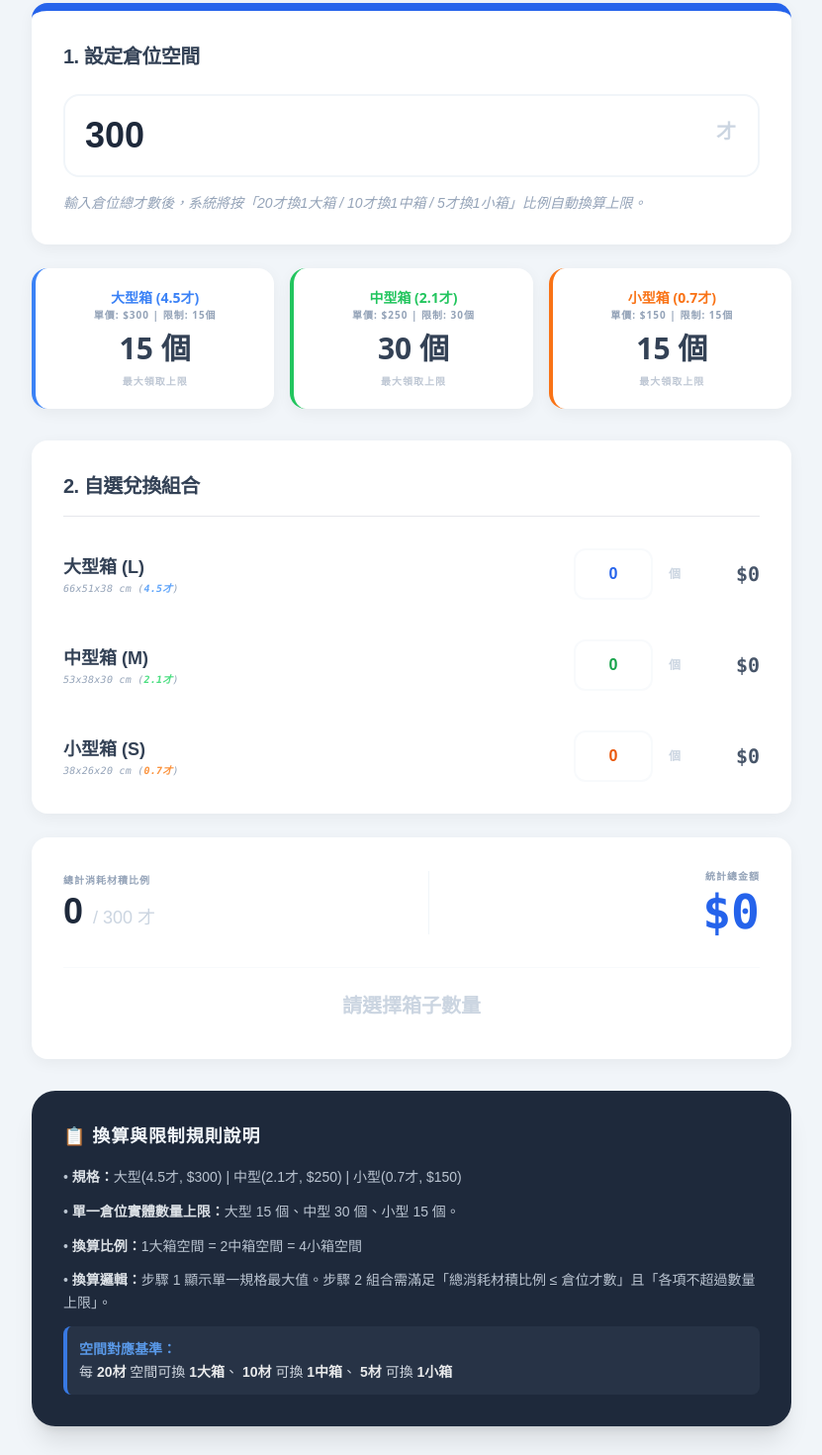
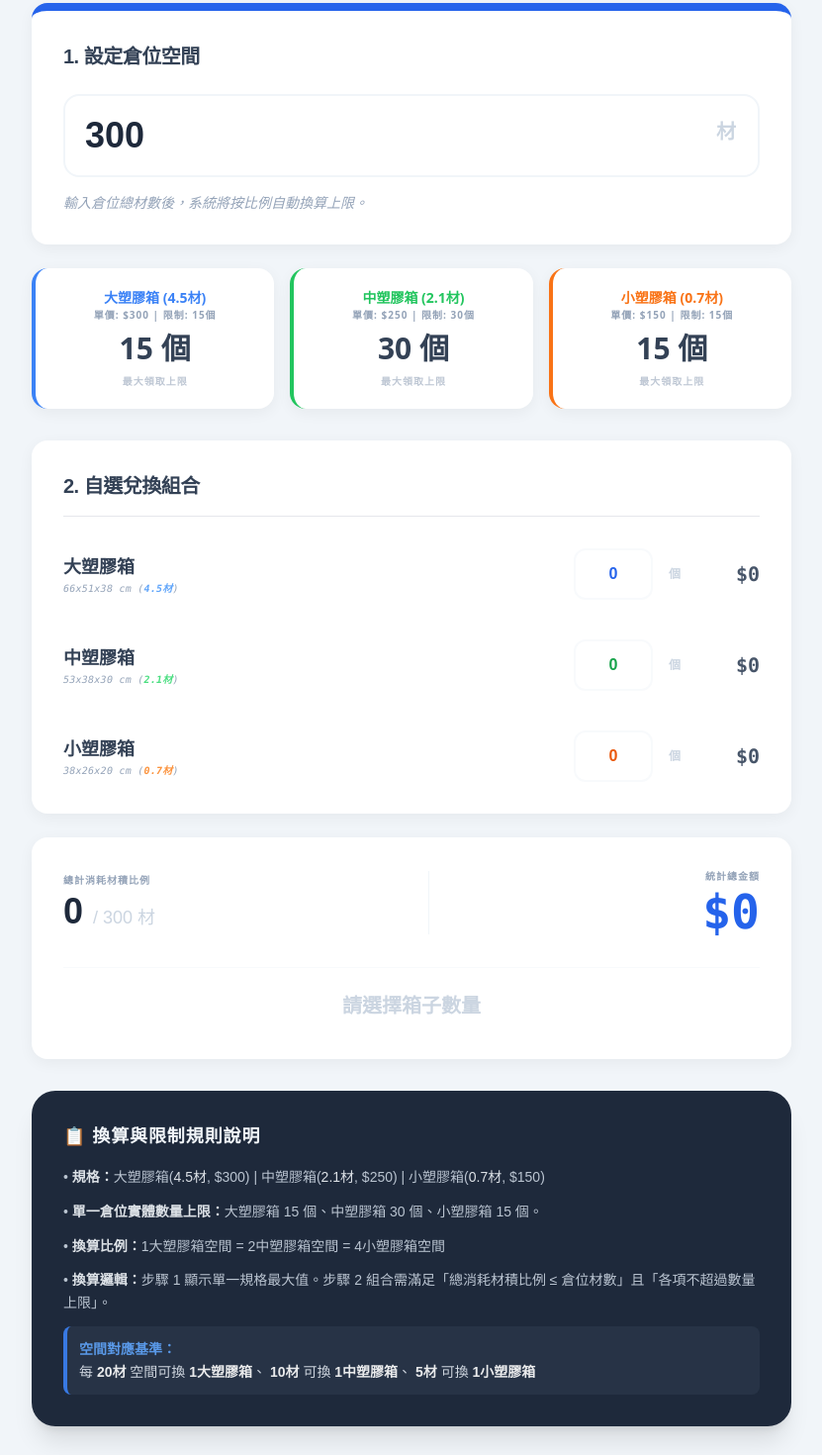
Before and after one commit to redbay612/Storage-space-plastic-box-conversion-tool, a plain HTML site: page index.html in a window 1280 px wide. Shown: the part 29-1499 px from the top of the page at 99% size, without its empty margins (224-1055 px from the left). Drawn offline with nearby package versions, Linux system fonts and the light colour scheme.

Commit message:
Add files via upload

```diff
--- a/index.html
+++ b/index.html
@@ -21,27 +21,27 @@
             <h2 class="text-xl font-bold text-slate-700 mb-6 flex items-center tracking-tight">1. 設定倉位空間</h2>
             <div class="relative">
                 <input type="number" id="totalCapacity" value="300" class="w-full p-5 border-2 border-slate-100 rounded-2xl text-4xl font-black text-slate-800 focus:border-blue-500 outline-none transition-all">
-                <span class="absolute right-6 top-6 text-slate-300 text-xl font-bold">才</span>
+                <span class="absolute right-6 top-6 text-slate-300 text-xl font-bold">材</span>
             </div>
-            <p class="text-slate-400 text-sm mt-4 font-medium italic">輸入倉位總才數後，系統將按「20才換1大箱 / 10才換1中箱 / 5才換1小箱」比例自動換算上限。</p>
+            <p class="text-slate-400 text-sm mt-4 font-medium italic">輸入倉位總材數後，系統將按比例自動換算上限。</p>
         </section>
 
         <!-- 步驟 1: 自動換算上限 -->
         <div class="grid grid-cols-1 md:grid-cols-3 gap-4 mb-8 text-center font-sans">
             <div class="card p-5 border-l-4 border-blue-500">
-                <div class="text-blue-500 font-bold text-sm">大型箱 (4.5才)</div>
+                <div class="text-blue-500 font-bold text-sm">大塑膠箱 (4.5材)</div>
                 <div class="text-[10px] text-slate-400 mb-2 font-bold tracking-widest">單價: $300 | 限制: 15個</div>
                 <div id="autoMaxL" class="text-3xl font-black text-slate-700">-- 個</div>
                 <div class="text-[10px] text-slate-400 mt-2 uppercase font-bold tracking-widest opacity-60">最大領取上限</div>
             </div>
             <div class="card p-5 border-l-4 border-green-500">
-                <div class="text-green-500 font-bold text-sm">中型箱 (2.1才)</div>
+                <div class="text-green-500 font-bold text-sm">中塑膠箱 (2.1材)</div>
                 <div class="text-[10px] text-slate-400 mb-2 font-bold tracking-widest">單價: $250 | 限制: 30個</div>
                 <div id="autoMaxM" class="text-3xl font-black text-slate-700">-- 個</div>
                 <div class="text-[10px] text-slate-400 mt-2 uppercase font-bold tracking-widest opacity-60">最大領取上限</div>
             </div>
             <div class="card p-5 border-l-4 border-orange-500">
-                <div class="text-orange-500 font-bold text-sm">小型箱 (0.7才)</div>
+                <div class="text-orange-500 font-bold text-sm">小塑膠箱 (0.7材)</div>
                 <div class="text-[10px] text-slate-400 mb-2 font-bold tracking-widest">單價: $150 | 限制: 15個</div>
                 <div id="autoMaxS" class="text-3xl font-black text-slate-700">-- 個</div>
                 <div class="text-[10px] text-slate-400 mt-2 uppercase font-bold tracking-widest opacity-60">最大領取上限</div>
@@ -55,8 +55,8 @@
                 <!-- 大 -->
                 <div class="flex items-center justify-between group">
                     <div class="flex-1">
-                        <div class="font-bold text-slate-700 text-lg">大型箱 (L)</div>
-                        <div class="text-[10px] text-slate-400 font-mono italic tracking-wide">66x51x38 cm (<span class="text-blue-400 font-bold">4.5才</span>)</div>
+                        <div class="font-bold text-slate-700 text-lg">大塑膠箱</div>
+                        <div class="text-[10px] text-slate-400 font-mono italic tracking-wide">66x51x38 cm (<span class="text-blue-400 font-bold">4.5材</span>)</div>
                     </div>
                     <div class="flex items-center gap-4">
                         <input type="number" id="inputL" value="0" min="0" class="w-20 p-3 border-2 border-slate-50 rounded-xl text-center font-black text-blue-600 focus:border-blue-400 outline-none transition-all">
@@ -68,8 +68,8 @@
                 <!-- 中 -->
                 <div class="flex items-center justify-between group">
                     <div class="flex-1">
-                        <div class="font-bold text-slate-700 text-lg">中型箱 (M)</div>
-                        <div class="text-[10px] text-slate-400 font-mono italic tracking-wide">53x38x30 cm (<span class="text-green-400 font-bold">2.1才</span>)</div>
+                        <div class="font-bold text-slate-700 text-lg">中塑膠箱</div>
+                        <div class="text-[10px] text-slate-400 font-mono italic tracking-wide">53x38x30 cm (<span class="text-green-400 font-bold">2.1材</span>)</div>
                     </div>
                     <div class="flex items-center gap-4">
                         <input type="number" id="inputM" value="0" min="0" class="w-20 p-3 border-2 border-slate-50 rounded-xl text-center font-black text-green-600 focus:border-green-400 outline-none transition-all">
@@ -81,8 +81,8 @@
                 <!-- 小 -->
                 <div class="flex items-center justify-between group">
                     <div class="flex-1">
-                        <div class="font-bold text-slate-700 text-lg">小型箱 (S)</div>
-                        <div class="text-[10px] text-slate-400 font-mono italic tracking-wide">38x26x20 cm (<span class="text-orange-400 font-bold">0.7才</span>)</div>
+                        <div class="font-bold text-slate-700 text-lg">小塑膠箱</div>
+                        <div class="text-[10px] text-slate-400 font-mono italic tracking-wide">38x26x20 cm (<span class="text-orange-400 font-bold">0.7材</span>)</div>
                     </div>
                     <div class="flex items-center gap-4">
                         <input type="number" id="inputS" value="0" min="0" class="w-20 p-3 border-2 border-slate-50 rounded-xl text-center font-black text-orange-600 focus:border-orange-400 outline-none transition-all">
@@ -99,7 +99,7 @@
                 <div class="text-center md:text-left">
                     <div class="text-[10px] text-slate-400 font-black tracking-widest mb-1 uppercase">總計消耗材積比例</div>
                     <div class="text-4xl font-black text-slate-800">
-                        <span id="finalUsed">0</span> <span class="text-lg text-slate-300 font-normal">/ <span id="finalMax">300</span> 才</span>
+                        <span id="finalUsed">0</span> <span class="text-lg text-slate-300 font-normal">/ <span id="finalMax">300</span> 材</span>
                     </div>
                 </div>
                 <div class="hidden md:block h-16 w-px bg-slate-100"></div>
@@ -118,15 +118,15 @@
                 📋 換算與限制規則說明
             </h3>
             <ul class="space-y-3 opacity-90 text-slate-300">
-                <li>• <span class="text-slate-100 font-bold">規格：</span>大型(4.5才, $300) | 中型(2.1才, $250) | 小型(0.7才, $150)</li>
-                <li>• <span class="text-slate-100 font-bold">單一倉位實體數量上限：</span>大型 15 個、中型 30 個、小型 15 個。</li>
-                <li>• <span class="text-slate-100 font-bold">換算比例：</span>1大箱空間 = 2中箱空間 = 4小箱空間</li>
-                <li>• <span class="text-slate-100 font-bold">換算邏輯：</span>步驟 1 顯示單一規格最大值。步驟 2 組合需滿足「總消耗材積比例 ≤ 倉位才數」且「各項不超過數量上限」。</li>
+                <li>• <span class="text-slate-100 font-bold">規格：</span>大塑膠箱(<span class="text-slate-100">4.5材</span>, $300) | 中塑膠箱(<span class="text-slate-100">2.1材</span>, $250) | 小塑膠箱(<span class="text-slate-100">0.7材</span>, $150)</li>
+                <li>• <span class="text-slate-100 font-bold">單一倉位實體數量上限：</span>大塑膠箱 15 個、中塑膠箱 30 個、小塑膠箱 15 個。</li>
+                <li>• <span class="text-slate-100 font-bold">換算比例：</span>1大塑膠箱空間 = 2中塑膠箱空間 = 4小塑膠箱空間</li>
+                <li>• <span class="text-slate-100 font-bold">換算邏輯：</span>步驟 1 顯示單一規格最大值。步驟 2 組合需滿足「總消耗材積比例 ≤ 倉位材數」且「各項不超過數量上限」。</li>
                 <li class="bg-slate-700/50 p-3 rounded-lg border-l-4 border-blue-500 text-slate-200">
                     <span class="font-bold text-blue-400">空間對應基準：</span><br>
-                    每 <span class="font-black text-white">20材</span> 空間可換 <span class="font-bold text-white">1大箱</span>、
-                    <span class="font-black text-white">10材</span> 可換 <span class="font-bold text-white">1中箱</span>、
-                    <span class="font-black text-white">5材</span> 可換 <span class="font-bold text-white">1小箱</span>
+                    每 <span class="font-black text-white">20材</span> 空間可換 <span class="font-bold text-white">1大塑膠箱</span>、
+                    <span class="font-black text-white">10材</span> 可換 <span class="font-bold text-white">1中塑膠箱</span>、
+                    <span class="font-black text-white">5材</span> 可換 <span class="font-bold text-white">1小塑膠箱</span>
                 </li>
             </ul>
         </footer>
@@ -164,18 +164,16 @@
             const capacity = parseFloat(dom.cap.value) || 0;
             dom.resMax.innerText = capacity;
 
-            // 步驟 1: 自動換算各項單獨領取之上限
-            // 邏輯：(總才數 / 對應重量空間) 與 (硬性數量限制) 取較小值
+            // 步驟 1: 自動換算上限
             dom.autoL.innerText = Math.min(Math.floor(capacity / CONFIG.L.weightCai), CONFIG.L.limit) + ' 個';
             dom.autoM.innerText = Math.min(Math.floor(capacity / CONFIG.M.weightCai), CONFIG.M.limit) + ' 個';
             dom.autoS.innerText = Math.min(Math.floor(capacity / CONFIG.S.weightCai), CONFIG.S.limit) + ' 個';
 
-            // 步驟 2: 混合領取計算
+            // 步驟 2: 計算
             const vL = parseInt(dom.inL.value) || 0;
             const vM = parseInt(dom.inM.value) || 0;
             const vS = parseInt(dom.inS.value) || 0;
 
-            // 1. 金額統計
             const costL = vL * CONFIG.L.price;
             const costM = vM * CONFIG.M.price;
             const costS = vS * CONFIG.S.price;
@@ -183,26 +181,24 @@
             dom.subM.innerText = '$' + costM.toLocaleString();
             dom.subS.innerText = '$' + costS.toLocaleString();
 
-            // 2. 空間(點數)換算：核心邏輯依據 20/10/5
             const usedCaiByRule = (vL * CONFIG.L.weightCai) + (vM * CONFIG.M.weightCai) + (vS * CONFIG.S.weightCai);
             const totalPrice = costL + costM + costS;
 
             dom.resUsed.innerText = usedCaiByRule;
             dom.resPrice.innerText = '$' + totalPrice.toLocaleString();
 
-            // 3. 規則檢查
+            // 檢查警告
             dom.warn.innerHTML = '';
             let hasError = false;
 
             if (usedCaiByRule > capacity) {
-                addWarn(`⚠️ 空間不足 (按換算比例已超出 ${usedCaiByRule - capacity} 才)`);
+                addWarn(`⚠️ 空間不足 (按換算比例已超出 ${usedCaiByRule - capacity} 材)`);
                 hasError = true;
             }
-            if (vL > CONFIG.L.limit) { addWarn(`🚫 大型箱不可超過 ${CONFIG.L.limit} 個`); hasError = true; }
-            if (vM > CONFIG.M.limit) { addWarn(`🚫 中型箱不可超過 ${CONFIG.M.limit} 個`); hasError = true; }
-            if (vS > CONFIG.S.limit) { addWarn(`🚫 小型箱不可超過 ${CONFIG.S.limit} 個`); hasError = true; }
+            if (vL > CONFIG.L.limit) { addWarn(`🚫 大塑膠箱不可超過 ${CONFIG.L.limit} 個`); hasError = true; }
+            if (vM > CONFIG.M.limit) { addWarn(`🚫 中塑膠箱不可超過 ${CONFIG.M.limit} 個`); hasError = true; }
+            if (vS > CONFIG.S.limit) { addWarn(`🚫 小塑膠箱不可超過 ${CONFIG.S.limit} 個`); hasError = true; }
 
-            // 4. 更新面板外觀狀態
             if (hasError) {
                 dom.panel.className = 'card p-8 border-2 border-red-500 bg-red-50 transition-all shadow-lg';
                 dom.status.innerText = '❌ 超過兌換限制';
@@ -226,8 +222,6 @@
         }
 
         [dom.cap, dom.inL, dom.inM, dom.inS].forEach(el => el.addEventListener('input', calculate));
-
-        // 頁面加載時執行一次
         calculate();
     </script>
 </body>
```
